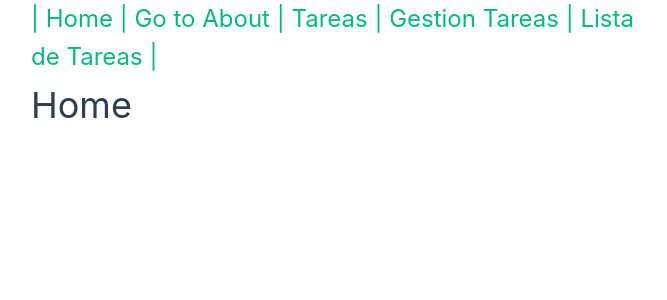
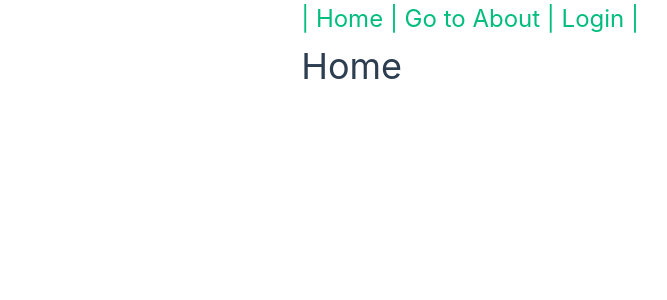
Before and after one commit to MartinQuesta/AgendaSmart, a Vue app: page /gestiontarea in a window 1280 px wide. Shown: the top 300 px of the page, without its empty margins (1-668 px from the left). Built offline with nearby package versions, Linux system fonts and the light colour scheme.

Commit message:
subiendo login, logout

```diff
--- a/src/App.vue
+++ b/src/App.vue
@@ -8,18 +8,50 @@
 
 <template>
     <div>
-      <p>
-    <!-- `<router-link>` will render an `<a>` tag with the correct `href` attribute -->
-       <router-link to="/">| Home | </router-link>
+      {{ isLogged }}
+
+      <div v-if="!isLogged">
+        <router-link to="/">| Home | </router-link>
+        <router-link to="/about"> Go to About | </router-link>
+        <router-link to="/login"> Login |</router-link>
+      </div>
+      <div v-if="isLogged">
+        <router-link to="/">| Home | </router-link>
         <router-link to="/about"> Go to About | </router-link>
         <router-link to="/tareas"> Tareas</router-link>
         <router-link to="/gestiontarea"> | Gestion Tareas |</router-link>
         <router-link to="/carritodetareas"> Lista de Tareas |</router-link>
-     </p>
+      </div>
+
+    <!-- `<router-link>` will render an `<a>` tag with the correct `href` attribute -->
+
+
+
+
   <router-view></router-view>
     </div>
 
 </template>
+
+<script>
+import {userStore} from '../src/store/user.js'
+import {storeToRefs} from 'pinia'
+
+
+export default {
+    setup(){
+        const store = userStore()
+        const { user, isLogged } = storeToRefs(store)
+        return{
+            store,
+            user,
+            isLogged
+        }
+    }
+
+}
+
+</script>
 
 <style>
 @import './assets/base.css';
--- /dev/null
+++ b/src/components/Login.vue
@@ -0,0 +1,50 @@
+<template>
+  <div>
+      <h2>Login</h2>
+      email <input type="email" v-model="user.email">
+      password <input type="password" v-model="user.password">
+      <button @click="login">Login</button>
+  </div>
+</template>
+
+
+
+<script>
+import { usuarioStore } from '../store/user.js'
+import { storeToRefs } from 'pinia'
+
+export default {
+   setup() {
+    const store = usuarioStore();
+    const {estaLogeado}  = storeToRefs(store);
+    const {registerUser} = store;
+    return {
+      store, registerUser, estaLogeado
+    }
+  },
+  data() {
+    return {
+      usuario : {email: "", password: ""},
+      mensajeDeError : ''
+    }
+  },
+  methods: {
+    async login() {
+      try {
+        await this.registerUser({...this.usuario})
+        if (this.estaLogeado) {
+          this.$router.push('/vendedor')
+        } else {
+          this.mensajeDeError = "Usuario o password inconrrecto"
+        }
+      } catch(e) {
+        this.mensajeDeError = "Se produjo un error"
+      }
+    }
+  }
+}
+</script>
+
+<style>
+
+</style>
--- /dev/null
+++ b/src/components/Logout.vue
@@ -0,0 +1,28 @@
+<template>
+  <div>
+      <h2>Log out</h2>
+      <button @click="logout">Salir del sistema</button>
+  </div>
+</template>
+
+<script>
+import {usuarioStore} from '../store/user.js'
+export default {
+  setup() {
+    const store = usuarioStore();
+    const {userLogout} = store;
+    return {
+      store, userLogout
+    }
+  },
+  methods: {
+    logout() {
+      this.userLogout();
+      this.$router.push('/');
+    }
+  }
+}
+</script>
+
+<style>
+</style>
--- a/src/components/Pomodoro.vue
+++ b/src/components/Pomodoro.vue
@@ -102,9 +102,9 @@
 </template>
 
 <script>
-import ProgressBar from "progressbar.js";
+//import ProgressBar from "progressbar.js";
 import beep from "../assets/beep.mp3";
-import confetti from "canvas-confetti";
+//import confetti from "canvas-confetti";
 
 export default {
     name: 'Pomodoro',
--- a/src/router/router.js
+++ b/src/router/router.js
@@ -8,16 +8,22 @@
 import TareasDiarias from '../components/TareasDiarias.vue'
 import TareasSemanales from '../components/TareasSemanales.vue'
 import CarritoDeTareas from '../components/carritoDeTareas.vue'
+import Login from '../components/Login.vue'
+import Logout from '../components/Logout.vue'
 
 const routes = [
     { path: '/', component: Home },
-    { path: '/tareas', component: Tareas },
-    { path: '/tareasdiarias', component: TareasDiarias },
-    { path: '/tareassemanales', component: TareasSemanales },
-    { path: '/gestiontarea', component: GestionTareas },
-    { path: '/usuario/:id', component: Usuario },
-    { path: '/carritodetareas', component: CarritoDeTareas },
+    { path: '/login', component: Login },
     { path: '/:pathMatch(.*)*', name: 'NotFound', component: NotFound },
+
+    { path: '/tareas', component: Tareas},
+    { path: '/tareasdiarias', component: TareasDiarias},
+    { path: '/tareassemanales', component: TareasSemanales},
+    { path: '/gestiontarea', component: GestionTareas},
+    { path: '/usuario/:id', component: Usuario},
+    { path: '/carritodetareas', component: CarritoDeTareas},
+    { path: '/logout', component: Logout}
+
   ]
 
   const router = createRouter({
@@ -25,4 +31,18 @@
       routes,
   })
 
+  router.beforeEach((to, from, next) => {
+
+    const login = localStorage.getItem('usuario')
+    const obj = JSON.parse(login)
+    //console.log( obj );
+
+    if( to.matched.some(record => record.meta.requiresAuth ) && !login ) {
+        next('/')
+    } else {
+        next()
+    }
+
+  })
+
   export default router
--- /dev/null
+++ b/src/store/user.js
@@ -0,0 +1,20 @@
+import { defineStore } from 'pinia'
+
+
+// useStore could be anything like useUser, useCart
+// the first argument is a unique id of the store across your application
+export const userStore = defineStore('main', {
+
+    state: () => {
+        return {
+            user: {},
+            isLogged: false
+        }
+    },
+    actions: {
+        login(user) {
+            console.log(user)
+        }
+    },
+    // other options...
+})
```
Also changed, not shown: src/components/Register.vue (added, +18 -0 lines), 1 other file (tests, documents, lock files or other folders).
